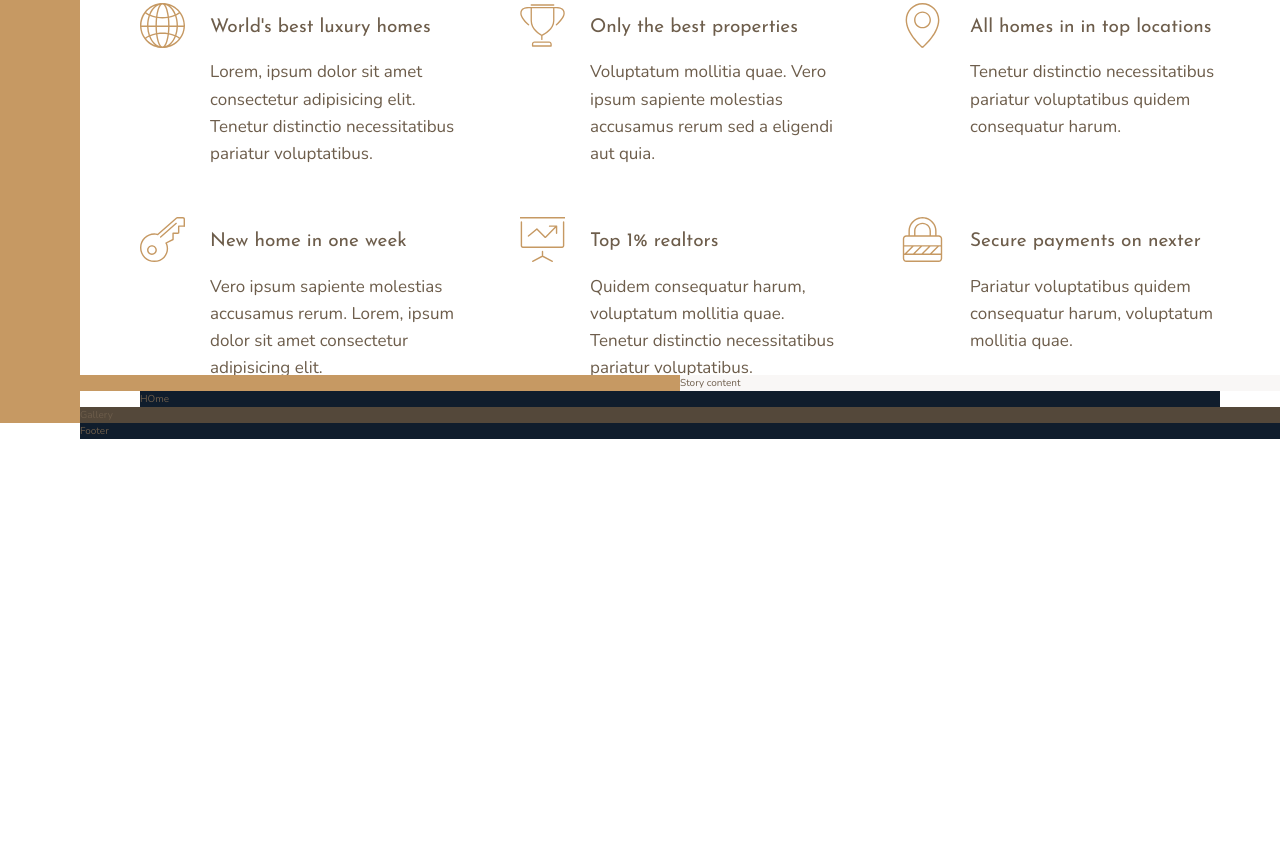
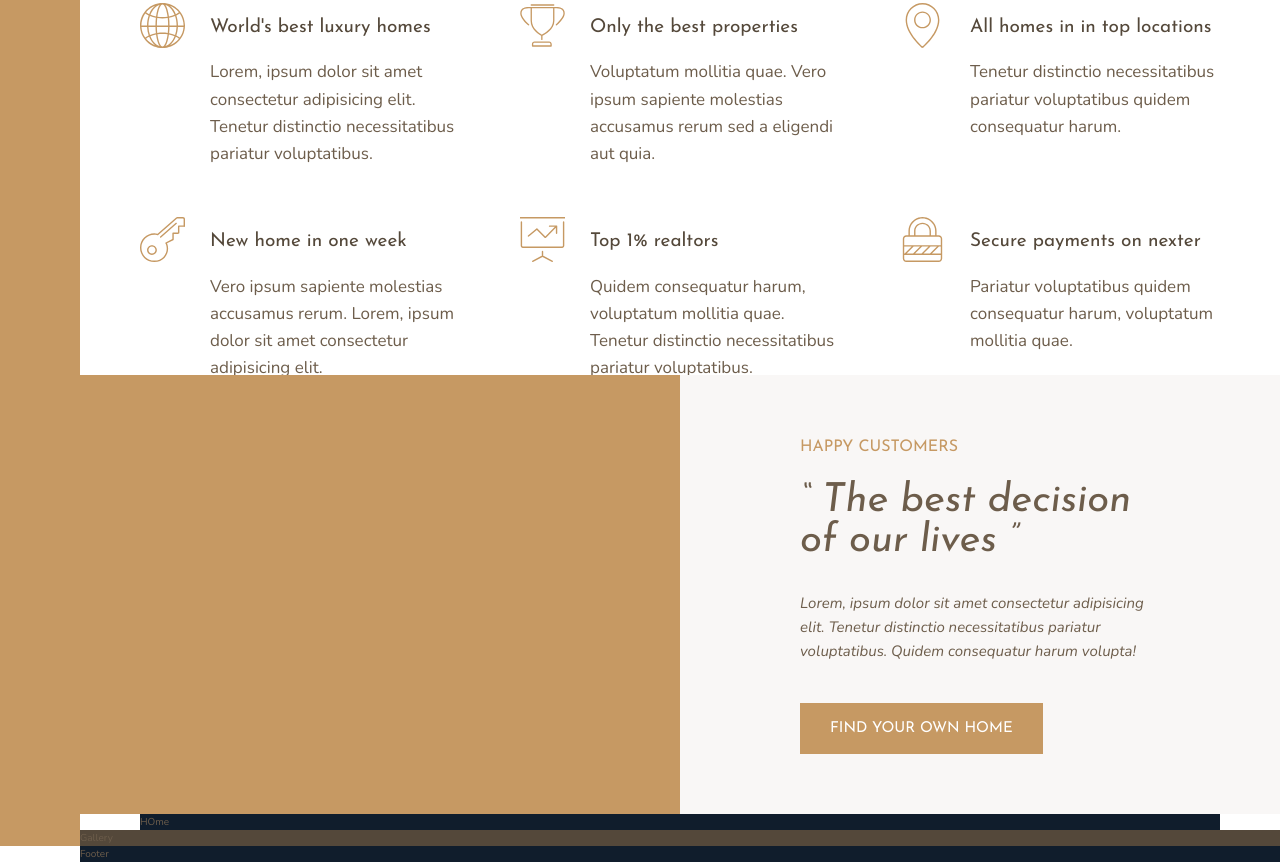
Before and after one commit to jdharveng/CCS_training_GridLayout, a website: page index.html in a window 1280 px wide. Shown: the part 793-1655 px from the top of the page. Before the commit the page ends 1232 px from the top, so only its background shows below. Drawn offline with nearby package versions, Linux system fonts and the light colour scheme.

Commit message:
Story Content Section

```diff
--- a/index.html
+++ b/index.html
@@ -79,7 +79,10 @@
         </div>
 
         <div class="story__content">
-          Story content
+          <h3 class="heading-3 mb-sm">Happy Customers</h3>
+          <h3 class="heading-2 mb-md">&ldquo; The best decision of our lives &rdquo;</h3>
+          <p class="story__text">Lorem, ipsum dolor sit amet consectetur adipisicing elit. Tenetur distinctio necessitatibus pariatur voluptatibus. Quidem consequatur harum volupta!</p>
+          <button class="btn">Find your own home</button>
         </div>
 
         <section class="homes">
--- a/sass/_story.scss
+++ b/sass/_story.scss
@@ -7,5 +7,29 @@
   &__content {
     background-color: $color-grey-light-1;
     grid-column: col-start 5 / full-end;
+
+    padding: 6rem 12rem;
+
+    /*
+    display: flex;
+    flex-direction: column;
+    justify-content: center;
+    // to avoid having the button to spand the complete width
+    // as standard align-items is set to : "stretch"
+    // use:
+    align-items: flex-start;
+    */
+
+    // alternative with Grid layout with 1D
+    display: grid;
+    align-content: center;
+    // to arrange
+    justify-items: start;
+  }
+
+  &__text {
+    font-size: 1.5rem;
+    font-style: italic;
+    margin-bottom: 4rem;
   }
 }
--- a/sass/_typography.scss
+++ b/sass/_typography.scss
@@ -10,11 +10,20 @@
 
 .heading-2 {
   @extend %heading;
+  font-size: 4rem;
+  font-style: italic;
+  line-height: 1;
+
+  &--light { color: $color-grey-light-1; }
+  &--dark { color: $color-grey-dark-1;}
 
 }
 
 .heading-3 {
   @extend %heading;
+  font-size: 1.6rem;
+  color: $color-primary;
+  text-transform: uppercase;
 
 }
 
@@ -22,11 +31,29 @@
   @extend %heading;
   font-size: 1.9rem;
 
-  &--light {
-    color: $color-grey-light-1;
-  }
+  &--light { color: $color-grey-light-1; }
+  &--dark { color: $color-grey-dark-1;}
+}
 
-  &__dark {
-    color: $color-grey-dark-1;
+.btn {
+  background-color: $color-primary;
+  color: #fff;
+  border: none;
+  border-radius: 0;
+  font-family: $font-display;
+  font-size: 1.5rem;
+  text-transform: uppercase;
+  padding: 1.8rem 3rem;
+  cursor: pointer;
+  transition: all .2s;
+
+  &:hover {
+    background-color: $color-primary-dark;
   }
 }
+
+// set-up of some helper classes
+.mb-sm { margin-bottom: 2rem;}
+.mb-md { margin-bottom: 3rem;}
+.mb-lg { margin-bottom: 4rem;}
+.mb-hg { margin-bottom: 8rem;}
```
Also changed, not shown: css/style.css.
